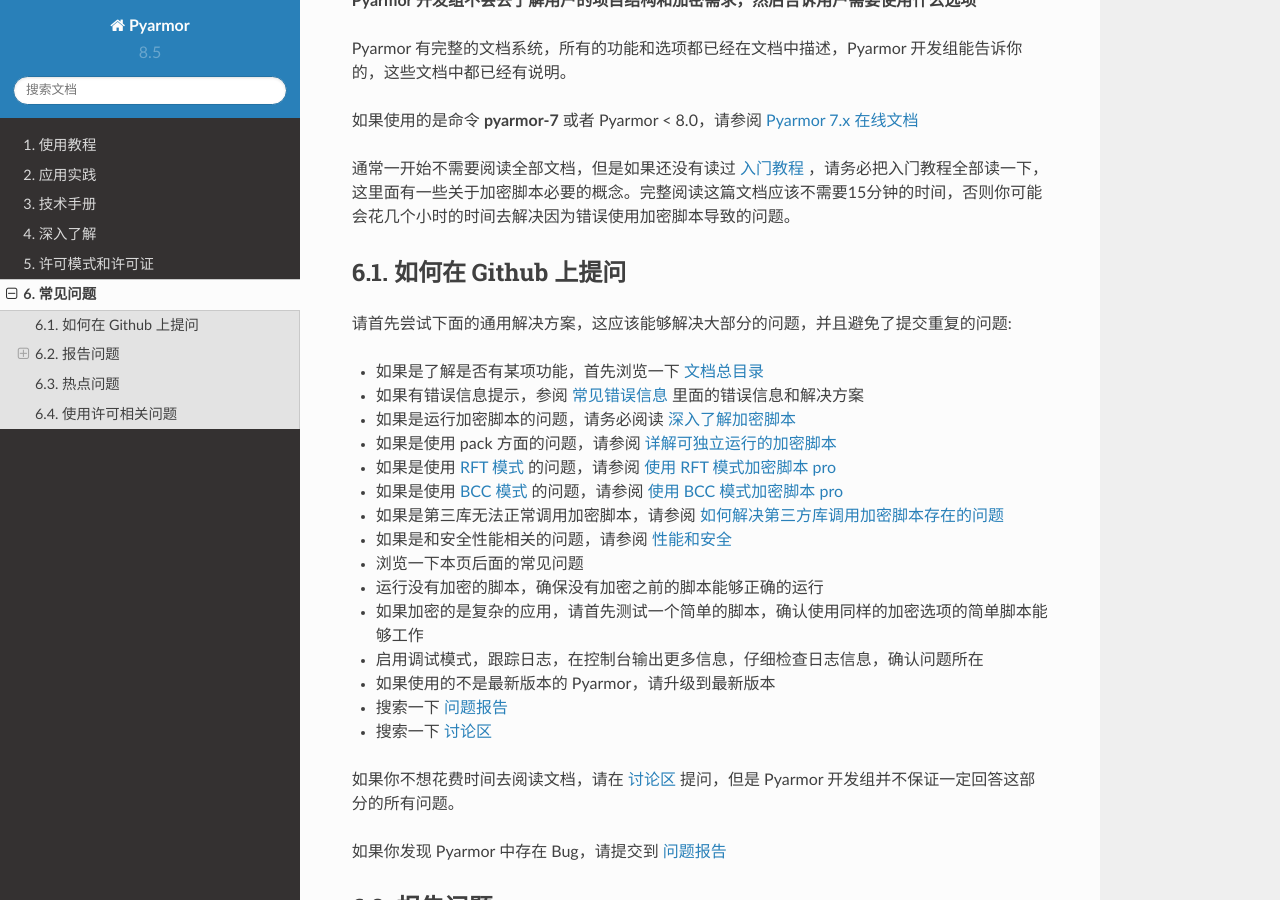
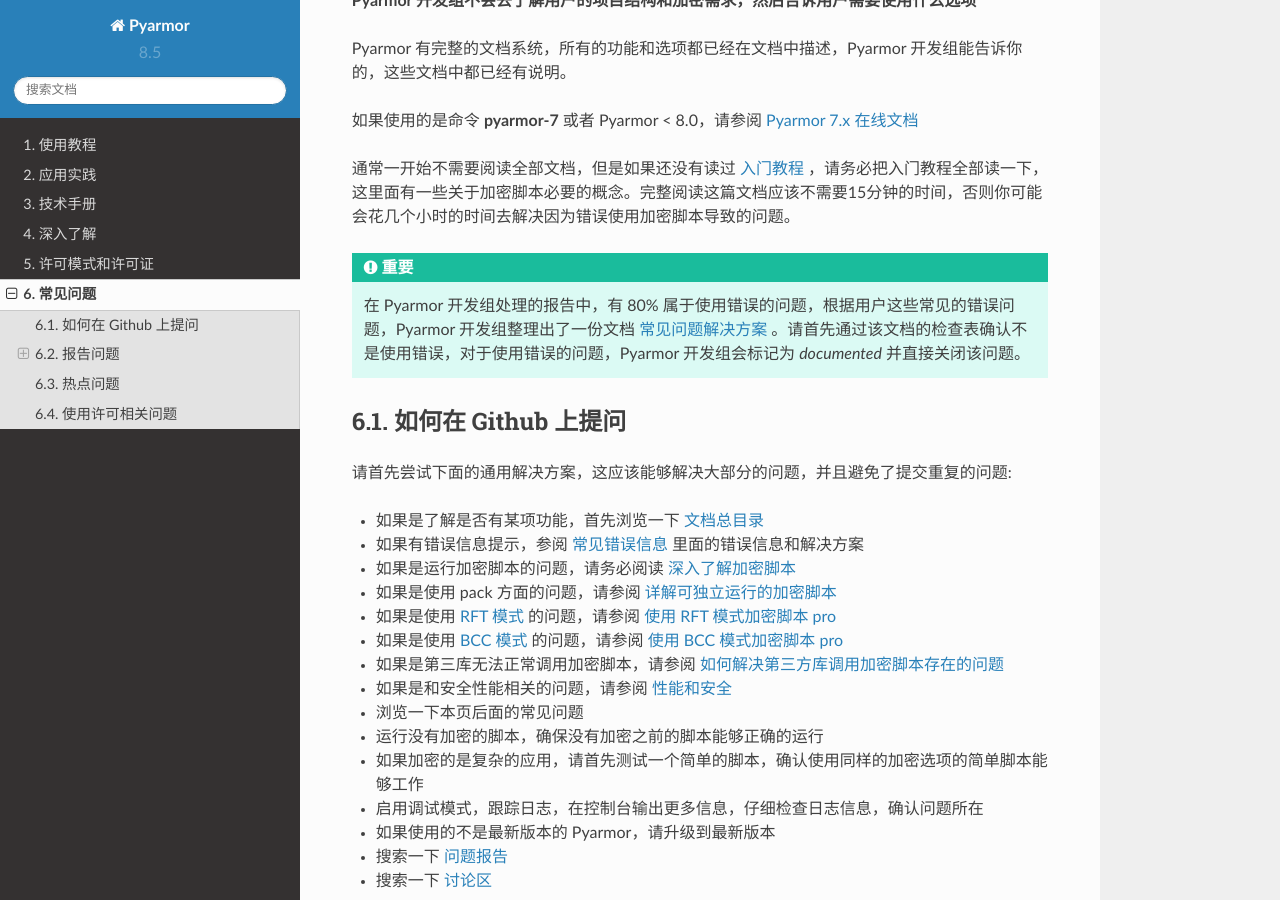
Before and after one commit to dashingsoft/pyarmor-docs-zh, a Sphinx documentation site: the page built from docs/questions.rst, in a window 1280 px wide and 900 px high, scrolled down 419 px. Built offline with Sphinx 7.4.7 and the Read the Docs theme 2.0.0, drawn with Linux system fonts in a browser that asks for light colours.

Commit message:
Refine doc

```diff
--- a/docs/questions.rst
+++ b/docs/questions.rst
@@ -13,6 +13,10 @@
 如果使用的是命令 :command:`pyarmor-7` 或者 Pyarmor < 8.0，请参阅 `Pyarmor 7.x 在线文档`_
 
 通常一开始不需要阅读全部文档，但是如果还没有读过 :doc:`tutorial/getting-started` ，请务必把入门教程全部读一下，这里面有一些关于加密脚本必要的概念。完整阅读这篇文档应该不需要15分钟的时间，否则你可能会花几个小时的时间去解决因为错误使用加密脚本导致的问题。
+
+.. important::
+
+    在 Pyarmor 开发组处理的报告中，有 80% 属于使用错误的问题，根据用户这些常见的错误问题，Pyarmor 开发组整理出了一份文档 :doc:`reference/solutions` 。请首先通过该文档的检查表确认不是使用错误，对于使用错误的问题，Pyarmor 开发组会标记为 `documented` 并直接关闭该问题。
 
 .. _asking questions:
 
--- a/docs/reference/solutions.rst
+++ b/docs/reference/solutions.rst
@@ -1,6 +1,8 @@
 ==================
  常见问题解决方案
 ==================
+
+.. program:: pyarmor gen
 
 如果是加密过程发生的错误，请查看章节 :ref:`build device` 并根据相应的条件查找解决方案
 
@@ -134,7 +136,7 @@
 --------
 
 1. 直接使用 PyInstaller 打包没有加密的脚本，确保打包可以成功
-2. 查看 :doc:`topic/repack`
+2. 查看 :doc:`../topic/repack`
 
 .. _target device:
 
@@ -168,7 +170,7 @@
 
 **unauthorized use of script**
 
-1. 不要使用 `--private` ， `--restrict` ， `--assert-call` ， `--assert-import` 等约束选项
+1. 不要使用 :option:`--private` ， :option:`--restrict` ， :option:`--assert-call` ， :option:`--assert-import` 等约束选项
 2. 发现导致出现问题的选项
 
 运行加密脚本出现错误或者异常
```
